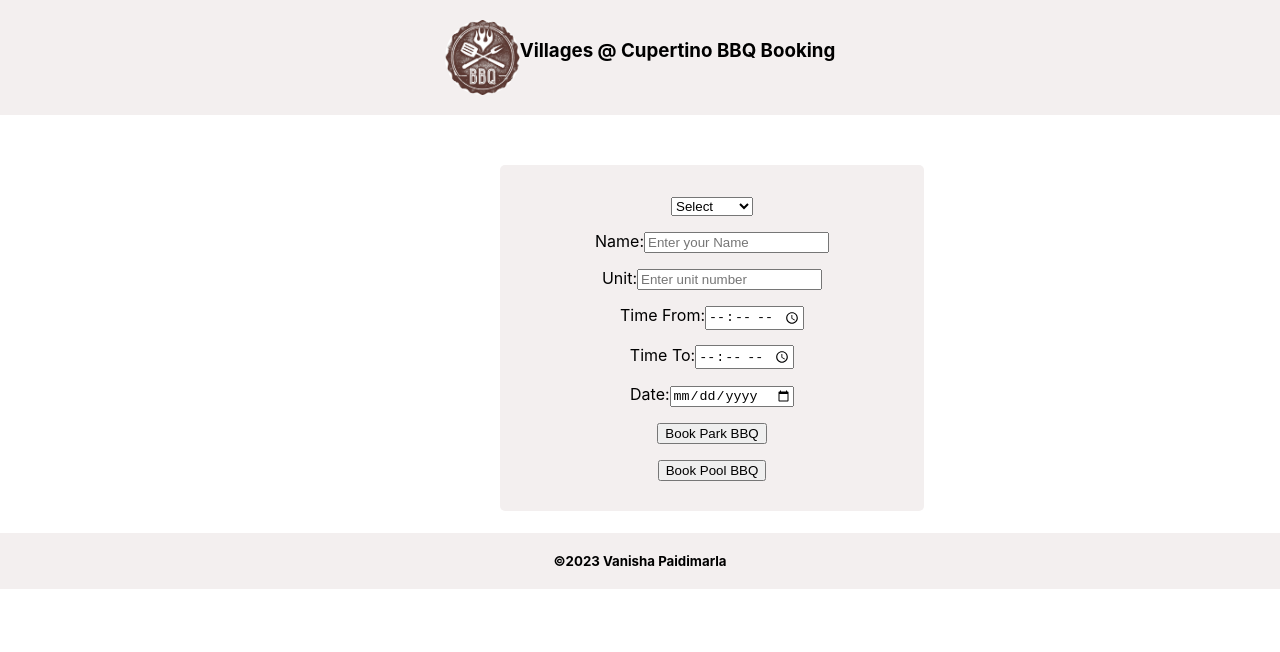
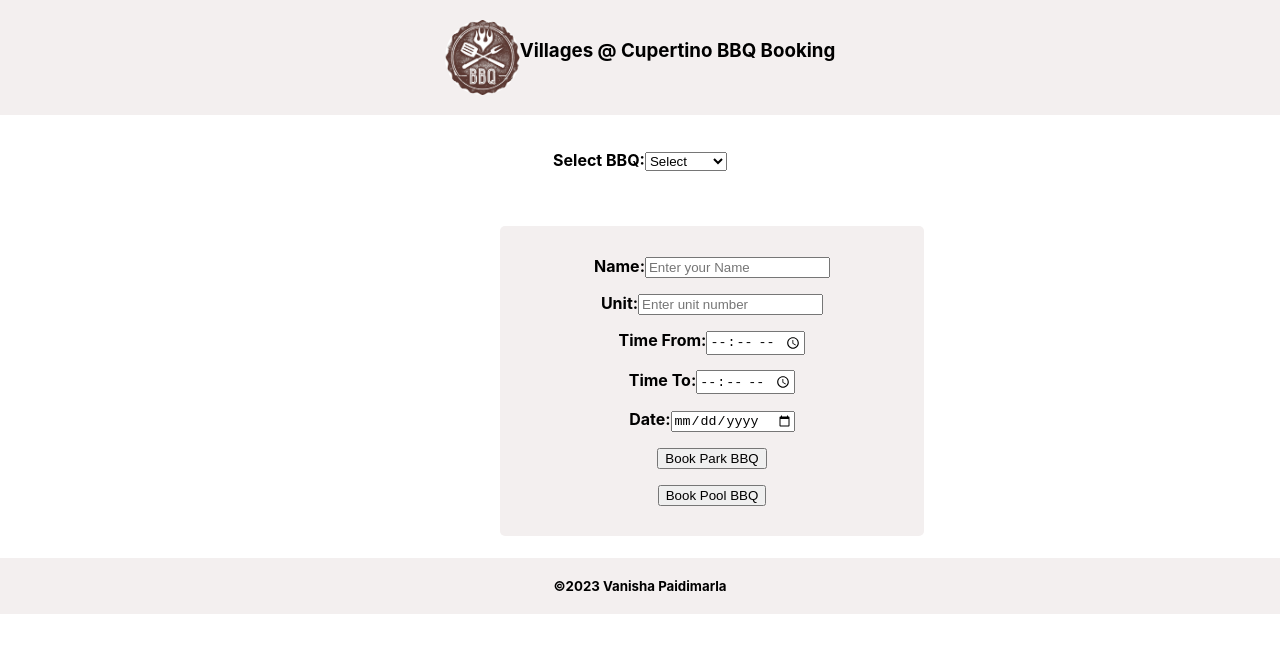
Before and after one commit to vanishap/poolbbq, a React (Create React App) app: page / in a window 1280 px wide. Shown: the top 652 px of the page. Built offline with nearby package versions, Linux system fonts and the light colour scheme.

Commit message:
Styles added

```diff
--- a/src/App.css
+++ b/src/App.css
@@ -38,7 +38,19 @@
 .form {
   padding: 5px;
   margin: 5px;
+  font-weight: bold;
 }
+
+.select-option{
+  margin-top: 30px;
+  padding:5px;
+
+}
+
+
+
+
+
 @media (prefers-reduced-motion: no-preference) {
   .App-logo {
     animation: App-logo-spin infinite 20s linear;
--- a/src/App.js
+++ b/src/App.js
@@ -1,13 +1,13 @@
 import Title from './Components/Title';
 import './App.css';
 import Footer from './Components/Footer';
-import Details from './Components/Details';
+import Form from './Components/Form';
 
 function App() {
   return (
     <div className="App">
       <Title />
-      <Details />
+      <Form />
       <Footer />
     </div>
   );
--- a/src/Components/Details.js
+++ /dev/null
@@ -1,83 +0,0 @@
-import React,{useState} from 'react';
-
-const Details = () => {
-    const [data, setData] = useState({name:'', unit:'', date:'',timeFrom:'',timeTo:''});
-
-
-
-     const submitHandler = (e)=>{
-        e.preventDefault();
-        setData(data);
-     }
-
-  return (
-    <div className='input-forms'>
-        <div className='form'>
-            <select >
-                <option>
-                    Select
-                </option>
-                <option>
-                    Pool BBQ
-                </option>
-                <option>
-                    Park BBQ
-                </option>
-            </select>
-       </div>
-        <form  onSubmit={()=>submitHandler()}>
-            <div className='form'>
-                <label>Name:</label>
-                <input placeholder='Enter your Name'
-                required
-                type='text'
-                value={data.name}
-                onChange={(e)=>setData(e.target.value)}
-                />
-            </div>
-            <div className='form'>
-                <label>Unit:</label>
-                <input required
-                placeholder='Enter unit number'
-                value={data.unit}
-                type='number'
-                onChange={(e)=>setData(e.target.value)}
-                />
-            </div>
-            <div className='form'>
-                <label>Time From:</label>
-                <input required
-                value={data.timeFrom}
-                type='time'
-                onChange={(e)=>setData(e.target.value)}
-                />
-            </div>
-            <div className='form'>
-                <label>Time To:</label>
-                <input required
-                value={data.timeTo}
-                type='time'
-                onChange={(e)=>setData(e.target.value)}
-                />
-            </div>
-            <div className='form'>
-                <label>Date:</label>
-                <input required
-                value={data.date}
-                type='date'
-                onChange={(e)=>setData(e.target.value)}
-                />
-            </div>
-            <div className='form'>
-                <button type='submit'>Book Park BBQ</button>
-            </div>
-            <div className='form'>
-                <button type='submit'>Book Pool BBQ</button>
-            </div>
-        </form>
-        {console.log(data)}
-    </div>
-  )
-}
-
-export default Details
```
